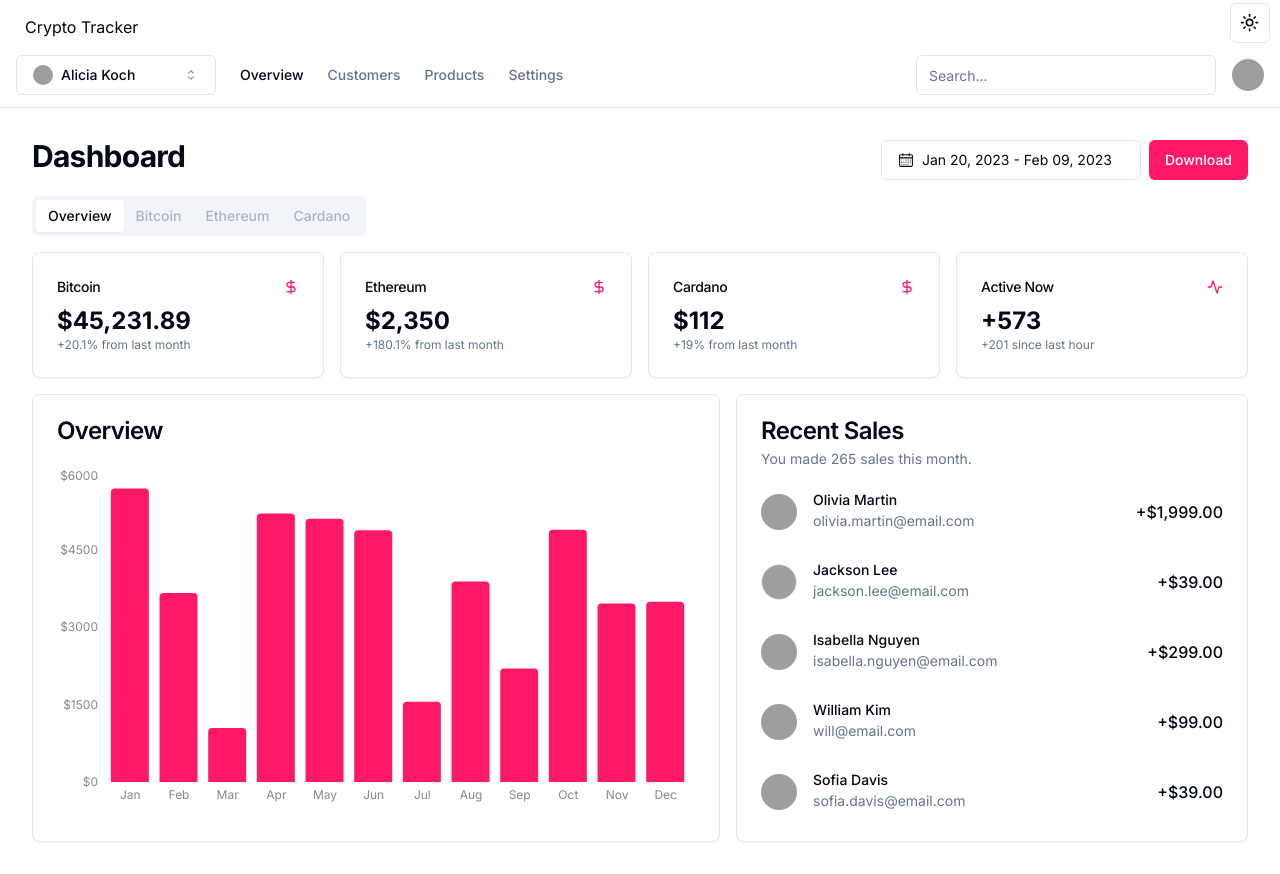
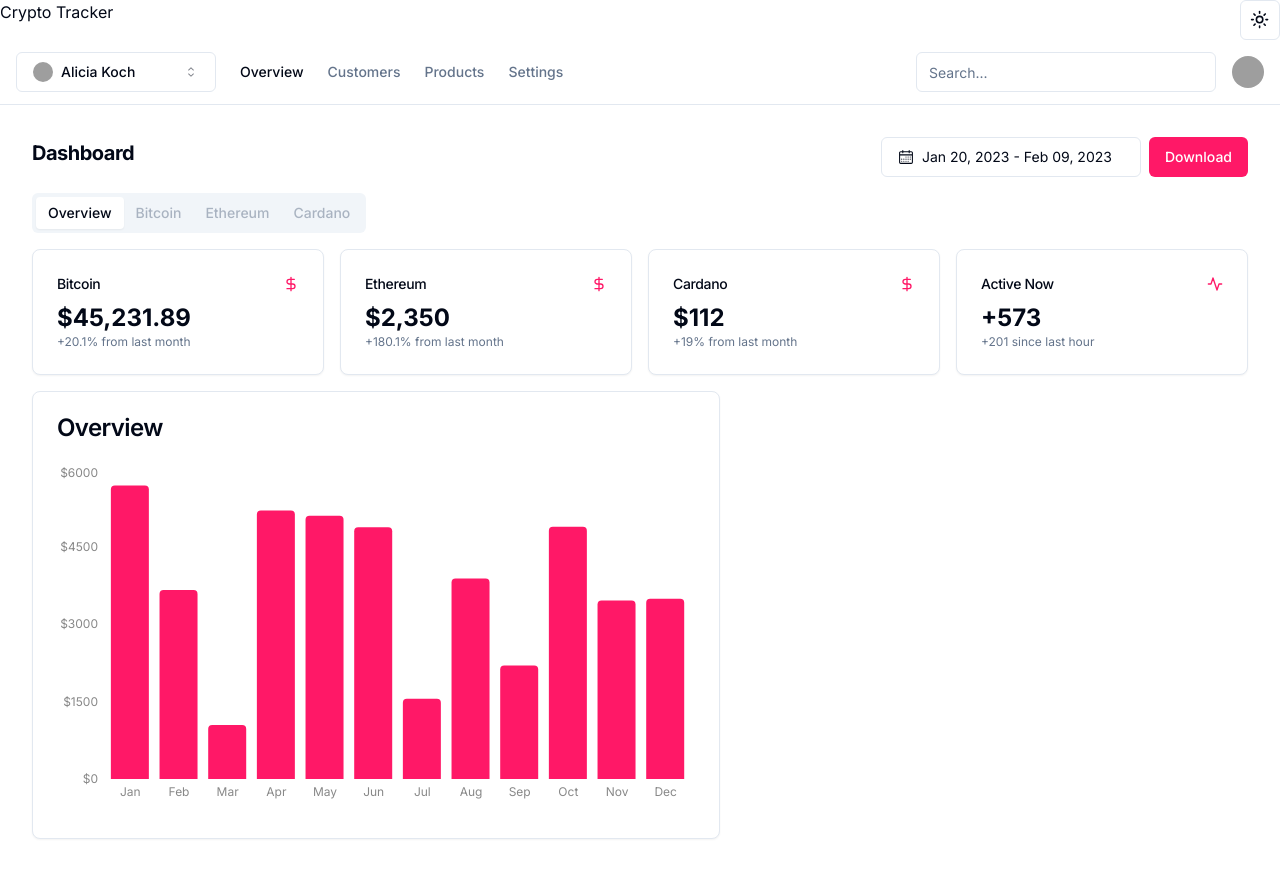
Before and after one commit to LRSORRENTI/crypto-tracker, a Next.js app: page / in a window 1280 px wide. Built offline with nearby package versions, Linux system fonts and the light colour scheme; grey boxes are pictures that could not be loaded.

Commit message:
Removed recent sales card

```diff
--- a/src/app/layout.tsx
+++ b/src/app/layout.tsx
@@ -25,12 +25,12 @@ export default function RootLayout({
             enableSystem
             disableTransitionOnChange
           >
-        <nav style={{display: "flex", justifyContent: "space-between"}}>
-          <h1 style={{marginTop: "15px", marginLeft: "25px"}}>
+        <nav className='flex justify-between'>
+          <h1>
             Crypto Tracker
             {/* <ModeToggle/> */}
           </h1>
-            <div style={{marginRight: "10px", marginTop: "3px"}}>
+            <div>
             <ModeToggle/>
             </div>
         </nav>
--- a/src/app/page.tsx
+++ b/src/app/page.tsx
@@ -31,7 +31,7 @@ export const metadata: Metadata = {
 export default function DashboardPage() {
   return (
     <>
-    <div className="sm:hidden">
+    {/* <div className="sm:hidden">
         <Image
           src="/examples/dashboard-light.png"
           width={1280}
@@ -46,8 +46,8 @@ export default function DashboardPage() {
           alt="Dashboard"
           className="hidden dark:block"
         />
-      </div>
-      <div className="hidden flex-col sm:flex">
+      </div> */}
+      <div className="flex-col sm:flex">
         <div className="border-b">
           <div className="flex h-16 items-center px-4">
             <TeamSwitcher />
@@ -60,7 +60,7 @@ export default function DashboardPage() {
         </div>
         <div className="flex-1 space-y-4 p-8 pt-6">
           <div className="flex items-center justify-between space-y-2">
-            <h2 className="text-3xl font-bold tracking-tight">Dashboard</h2>
+            <h2 className="text-sm font-bold tracking-tight md:text-xl">Dashboard</h2>
             <div className="flex items-center space-x-2">
               <CalendarDateRangePicker />
               <Button style={{backgroundColor: "#FF1867", color: "#ffffff"}}>Download</Button>
@@ -192,22 +192,11 @@ export default function DashboardPage() {
                     <Overview />
                   </CardContent>
                 </Card>
-                <Card className="col-span-3">
-                  <CardHeader>
-                    <CardTitle>Recent Sales</CardTitle>
-                    <CardDescription>
-                      You made 265 sales this month.
-                    </CardDescription>
-                  </CardHeader>
-                  <CardContent>
-                    <RecentSales />
-                  </CardContent>
-                </Card>
-              </div>
+                </div>
             </TabsContent>
           </Tabs>
         </div>
-      </div>
+        </div>
     </>
   )
 }
```
Also changed, not shown: src/app/globals.css (line endings or trailing spaces).
